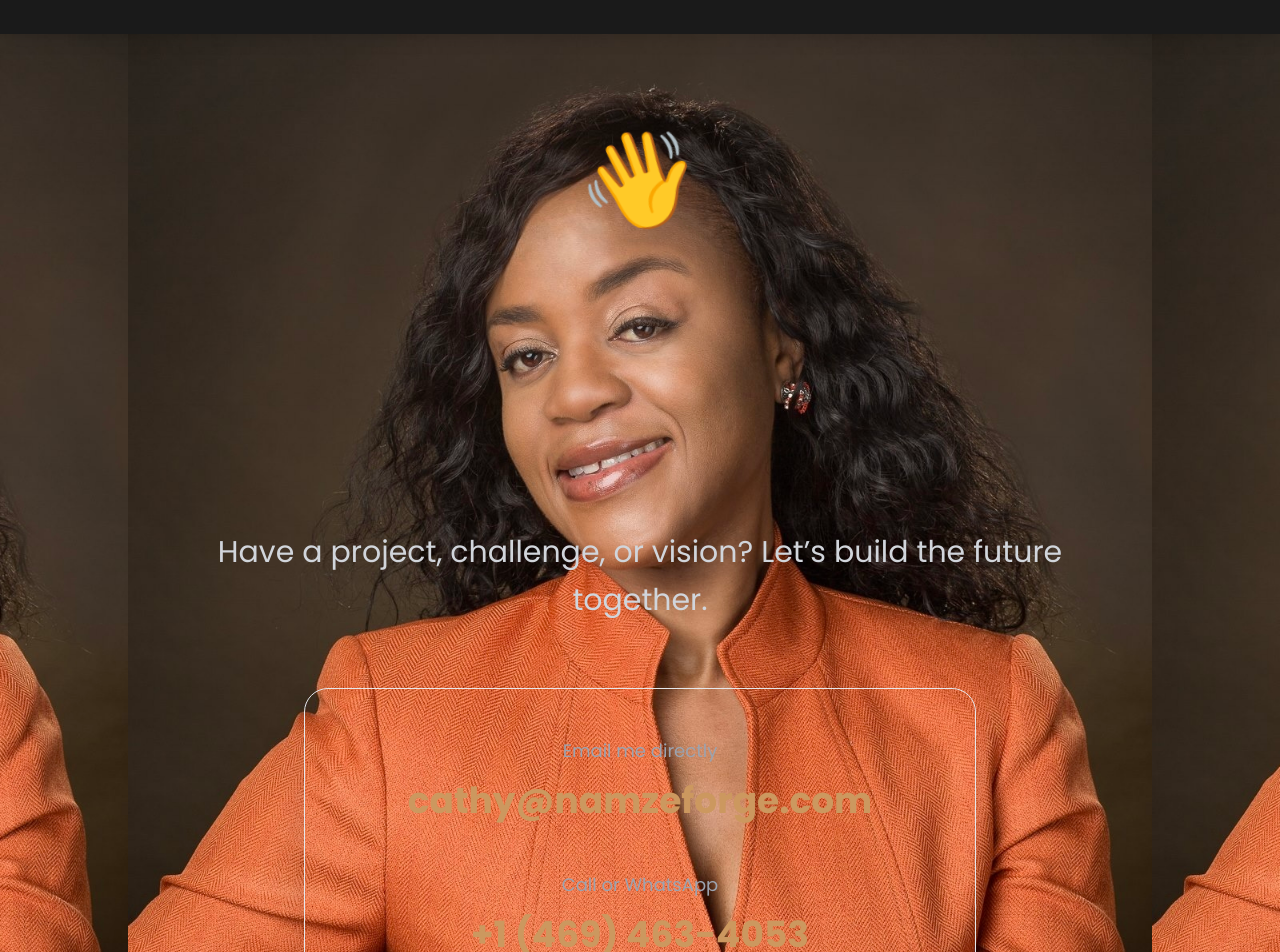
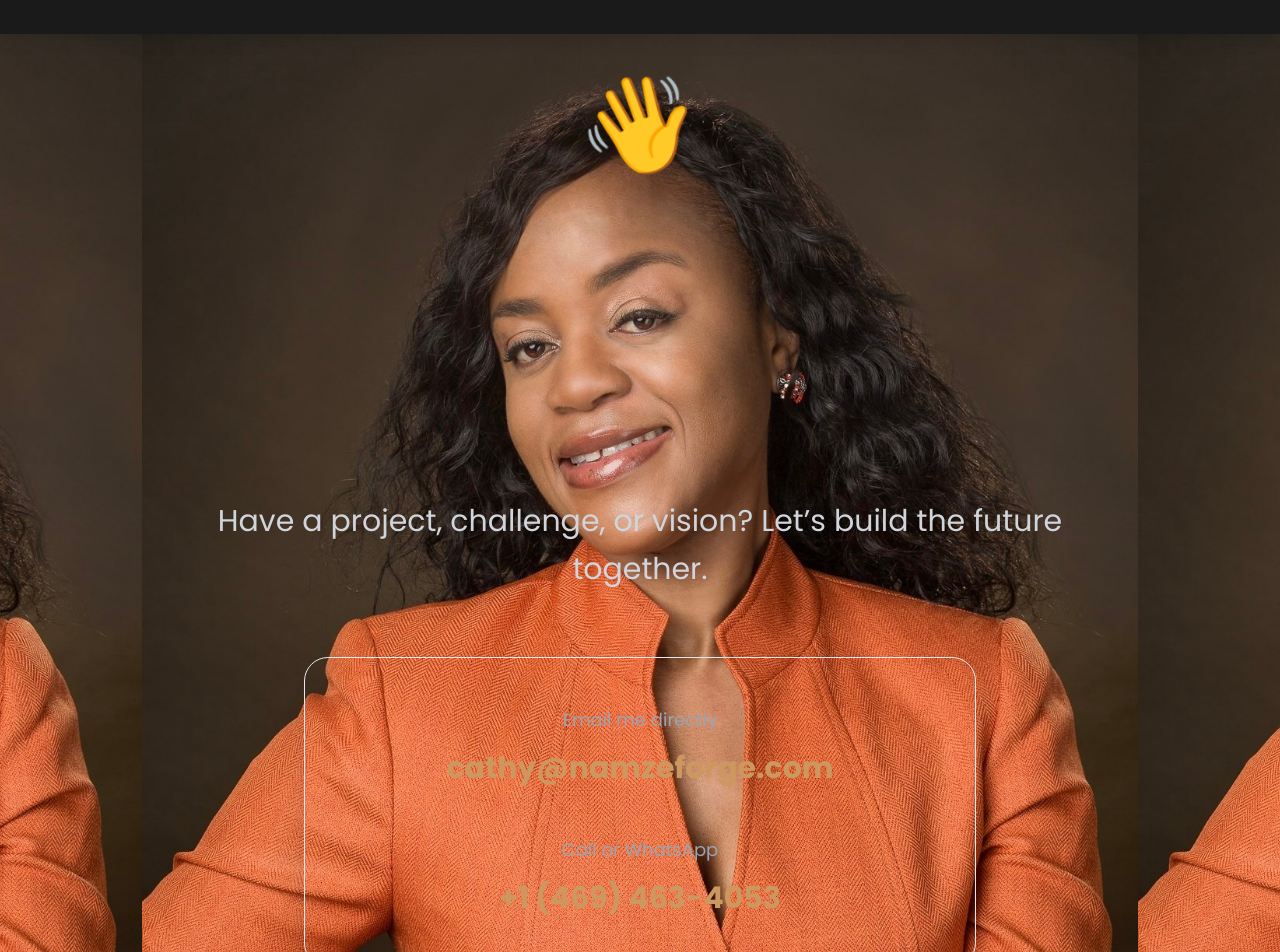
Before and after one commit to Cathy-45/cathy-portfolio-integrated, a React (Vite) app: page /contact in a window 1280 px wide. Shown: the part 160-1112 px from the top of the page. Built offline with nearby package versions, Linux system fonts and the light colour scheme.

Commit message:
fix(contact): adjust email font size and emoji position for perfect alignment

```diff
--- a/src/components/Contact.jsx
+++ b/src/components/Contact.jsx
@@ -9,7 +9,7 @@ const Contact = () => {
       style={{
         backgroundImage: `url(${backgroundImage})`,
         backgroundAttachment: "fixed",
-        backgroundPosition: "center 20%", // Fixed from 2022%
+        backgroundPosition: "center 20%",
         backgroundSize: "contain",
         backgroundRepeat: "repeat",
       }}
@@ -35,7 +35,10 @@ const Contact = () => {
       {/* MAIN CONTENT */}
       <div className="relative z-10 min-h-screen flex flex-col items-center justify-center px-6 py-24 text-center">
         <div className="text-center max-w-4xl mx-auto w-full">
-          <div className="text-6xl sm:text-8xl animate-wave mb-10 select-none">
+          <div
+            className="text-6xl sm:text-8xl animate-wave mb-16 select-none" // Increased margin
+            style={{ marginTop: "-10rem" }} // Adjust vertically to avoid eye
+          >
             👋
           </div>
 
@@ -44,14 +47,14 @@ const Contact = () => {
                        text-transparent bg-clip-text
                        bg-gradient-to-r from-[#da6d20] via-[#fdba74] to-[#da6d20]
                        bg-[length:200%_200%] animate-gradient-x"
-            style={{ lineHeight: "1.2", wordBreak: "break-word" }} // Prevent cutoff
+            style={{ lineHeight: "1.2", wordBreak: "break-word" }}
           >
             Thank You for Visiting
           </h1>
 
           <p
             className="text-xl sm:text-2xl md:text-3xl text-gray-300 mb-16 leading-relaxed"
-            style={{ lineHeight: "1.6", wordBreak: "break-word" }} // Ensure readability
+            style={{ lineHeight: "1.6", wordBreak: "break-word" }}
           >
             Have a project, challenge, or vision? Let’s build the future
             together.
@@ -64,8 +67,8 @@ const Contact = () => {
                 <p className="text-gray-400 text-lg mb-4">Email me directly</p>
                 <a
                   href="mailto:cathy@namzeforge.com"
-                  className="text-3xl sm:text-4xl font-bold text-[#fdba74] hover:text-white transition"
-                  style={{ wordBreak: "break-word" }} // Prevent cutoff
+                  className="text-2xl sm:text-3xl font-bold text-[#fdba74] hover:text-white transition" // Reduced font
+                  style={{ whiteSpace: "nowrap", wordBreak: "break-word" }} // Prevent wrapping
                 >
                   cathy@namzeforge.com
                 </a>
@@ -74,8 +77,8 @@ const Contact = () => {
                 <p className="text-gray-400 text-lg mb-4">Call or WhatsApp</p>
                 <a
                   href="tel:+14694634053"
-                  className="text-3xl sm:text-4xl font-bold text-[#fdba74] hover:text-white transition"
-                  style={{ wordBreak: "break-word" }} // Prevent cutoff
+                  className="text-2xl sm:text-3xl font-bold text-[#fdba74] hover:text-white transition"
+                  style={{ wordBreak: "break-word" }}
                 >
                   +1 (469) 463-4053
                 </a>
```
